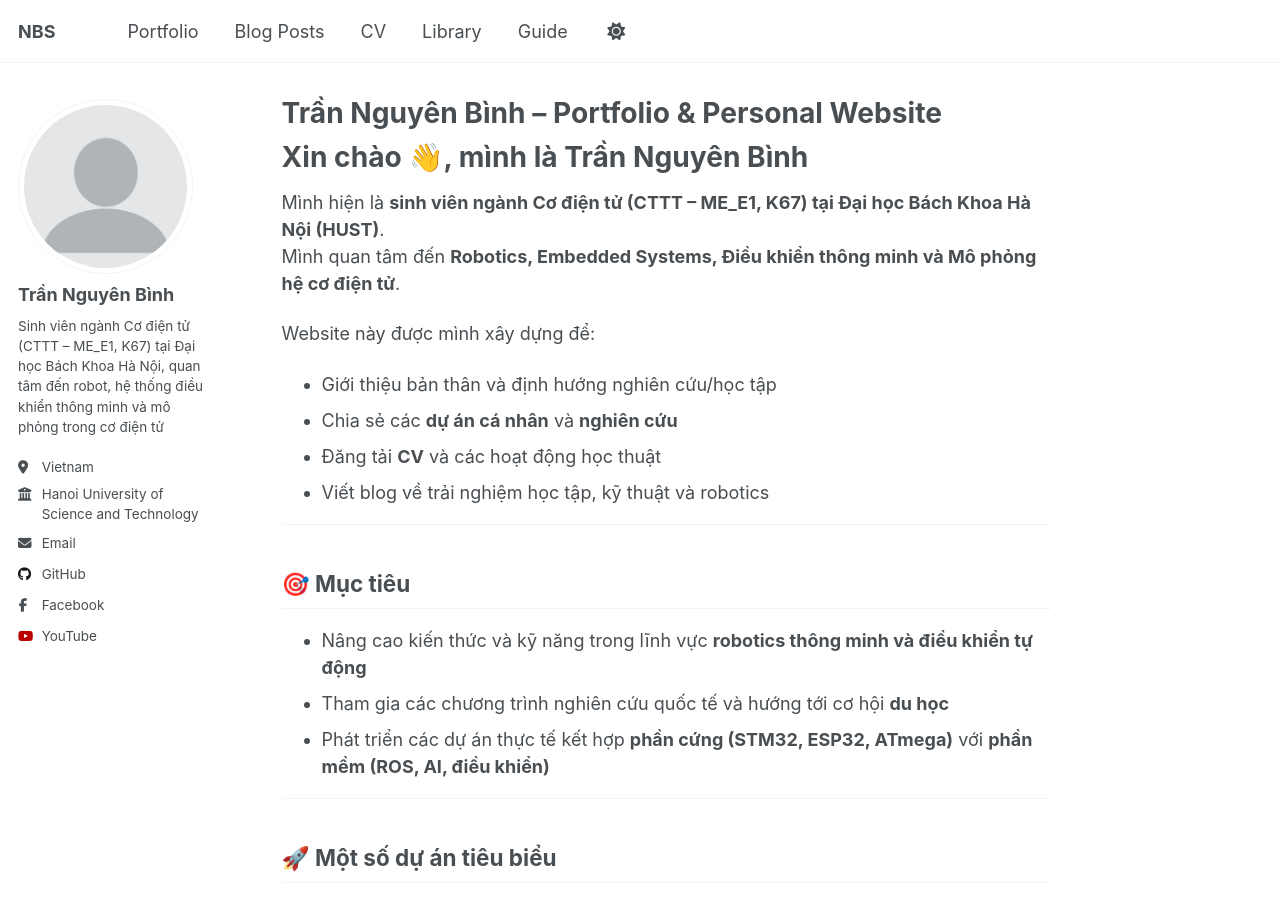
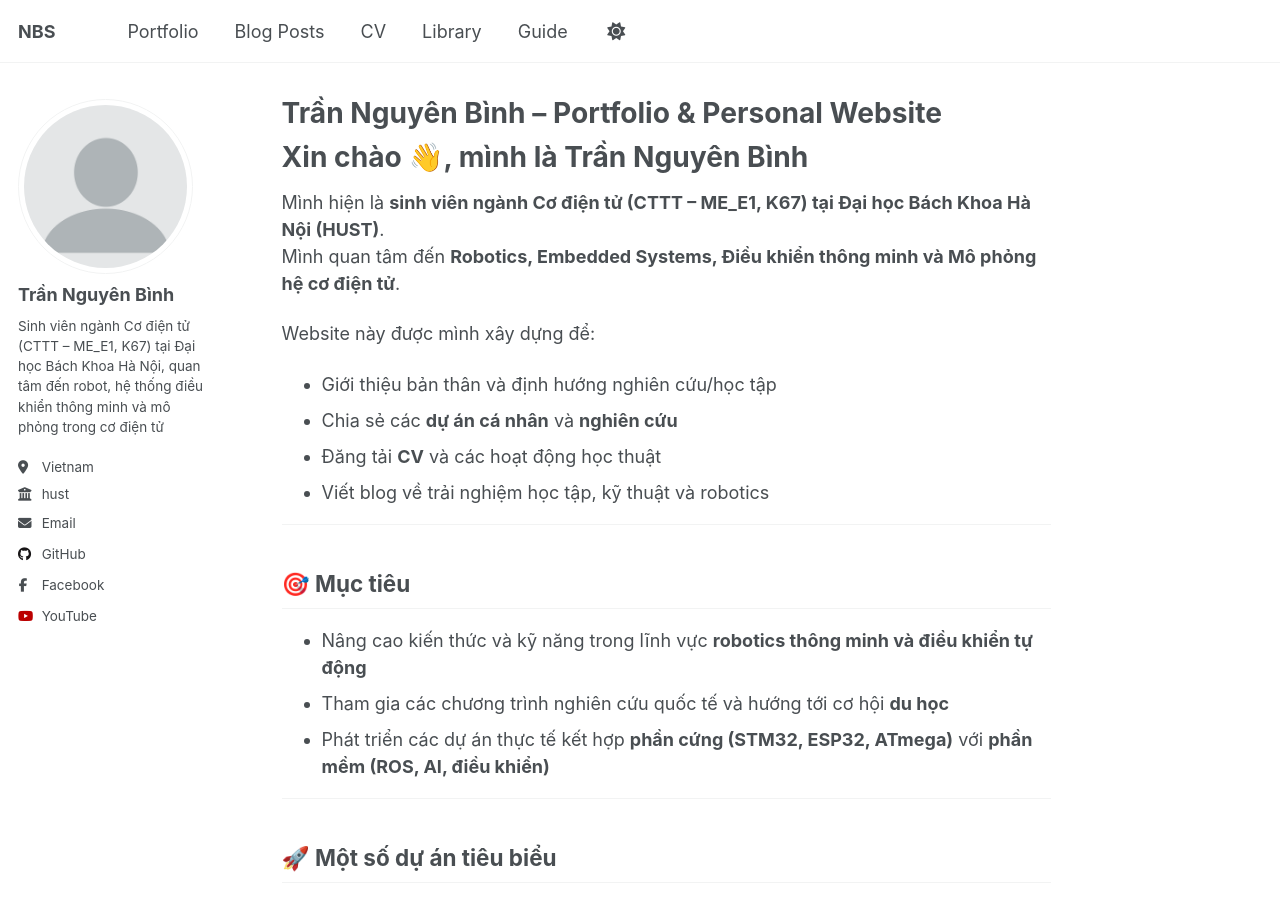
Before and after one commit to nguyenbinh-shark/nguyenbinh-shark.github.io, a Jekyll site: the page built from _pages/about.md, in a window 1280 px wide and 900 px high. Built offline with Jekyll 4.4.1, drawn with Linux system fonts in a browser that asks for light colours; a script that is not in the unit is left out.

Commit message:
Update _config.yml

```diff
--- a/_config.yml
+++ b/_config.yml
@@ -26,11 +26,7 @@ author:
   pronouns         : #"He/His"
   bio              : "Sinh viên ngành Cơ điện tử (CTTT – ME_E1, K67) tại Đại học Bách Khoa Hà Nội, quan tâm đến robot, hệ thống điều khiển thông minh và mô phỏng trong cơ điện tử"
   location         : "Vietnam"
-  employer         : >
-                      <div style="display: inline-flex; flex-direction: column;">
-                        <span>Hanoi University of</span>
-                        <span>Science and Technology</span>
-                      </div>
+  employer         : "hust"
   uri              : #URL
   email            : "trannguyenbinh.shark@gmail.com"
 
```
